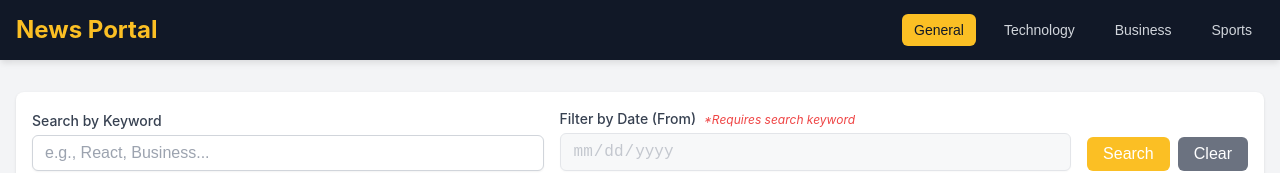
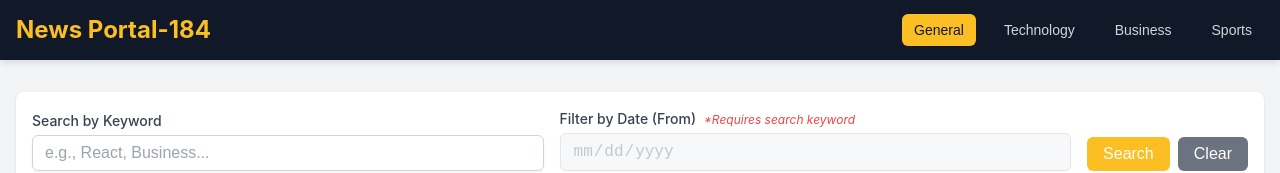
Before and after one commit to mohod24/uts-pemweb-123140184, a React (Vite) app: page / in a window 1280 px wide. Shown: the top 173 px of the page. Built offline with nearby package versions, Linux system fonts and the light colour scheme.

Commit message:
Update Navbar.jsx

```diff
--- a/src/components/Navbar.jsx
+++ b/src/components/Navbar.jsx
@@ -8,7 +8,7 @@
   return (
     <nav className="navbar">
       <div className="navbar-container">
-        <h1 className="navbar-title">News Portal</h1>
+        <h1 className="navbar-title">News Portal-184</h1>
         <ul className="navbar-menu">
           {categories.map((category) => (
             <li key={category}>
```
